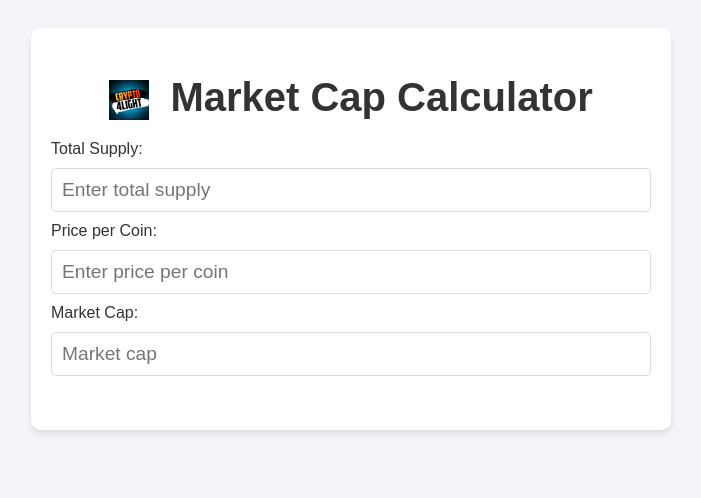
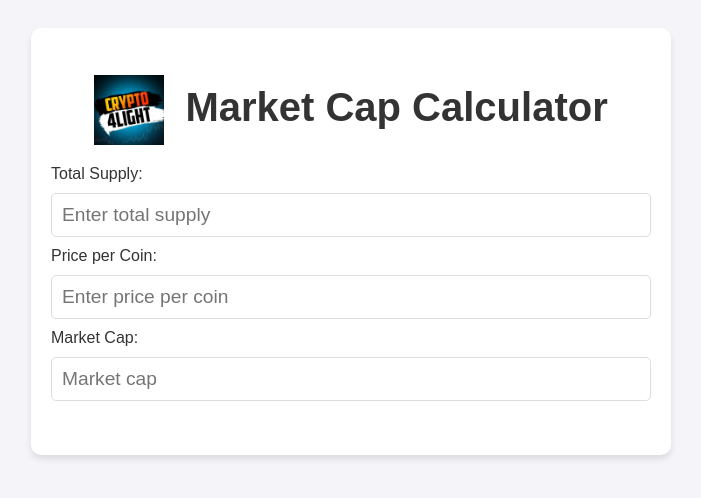
Before and after one commit to crypto4light/marketcap, a plain HTML site: page index.html in a window 1280 px wide. Shown: the whole page, without its empty margins (289-990 px from the left). Drawn offline with Linux system fonts and the light colour scheme.

Commit message:
Update index.html

```diff
--- a/index.html
+++ b/index.html
@@ -29,8 +29,8 @@
         }
 
         .logo {
-            width: 40px; /* Встановлюємо розмір лого */
-            height: 40px;
+            width: 70px; /* Встановлюємо розмір лого */
+            height: 70px;
             vertical-align: middle;
             margin-right: 10px; /* Відстань між логотипом і текстом */
         }
```
